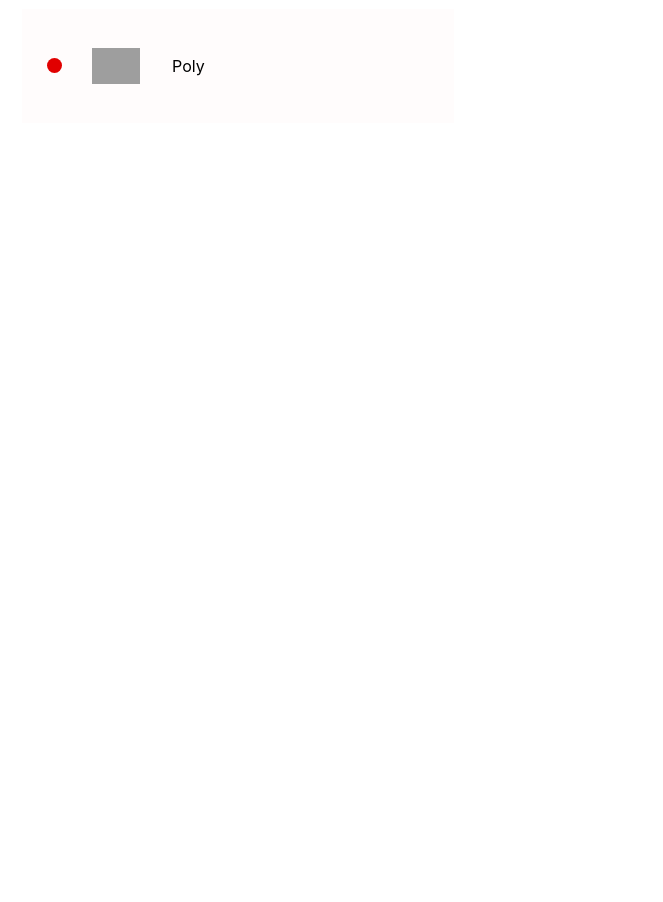
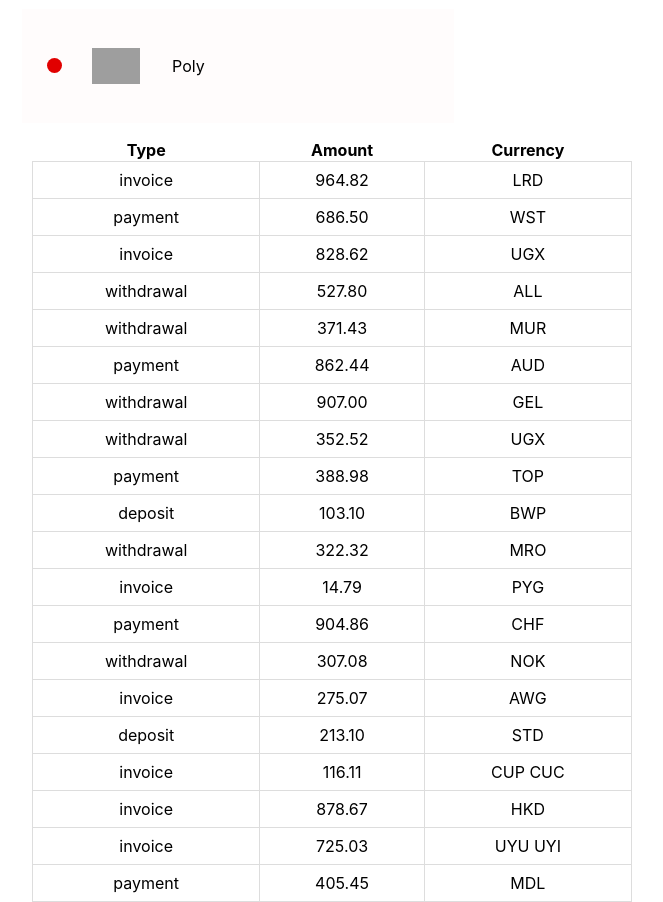
Before and after one commit to ectionboy/goit-react-hw-01-components, a React (Create React App) app: page / in a window 1280 px wide. Shown: the part 1160-2062 px from the top of the page, without its empty margins (18-681 px from the left). Before the commit the page ends 1299 px from the top, so only its background shows below. Built offline with nearby package versions, Linux system fonts and the light colour scheme; grey boxes are pictures that could not be loaded.

Commit message:
add TransactionHistory

```diff
--- a/src/components/App.jsx
+++ b/src/components/App.jsx
@@ -1,10 +1,11 @@
-import { Profile } from './Profile/Profile'
+import { Profile } from './Profile/Profile';
 import { Statistics } from './Statistics/Statistics';
 import { FriendList } from './FriendList/FriendList';
-import user from '../data/profile.user.json'
-import data from '../data/statistics.data.json'
-import friends from'../data/friends.json'
-// import transactions from '../data/transactions.json'
+import user from '../data/profile.user.json';
+import data from '../data/statistics.data.json';
+import friends from '../data/friends.json';
+import transactions from '../data/transactions.json';
+import { TransactionHistory } from './TransactionHistory/TransactionHistory';
 
 export const App = () => {
   return (
@@ -21,7 +22,7 @@ export const App = () => {
 
       <FriendList friends={friends} />
 
-{/* <TransactionHistory items={transactions} /> */}
+      <TransactionHistory items={transactions} />
     </>
   );
 };
--- /dev/null
+++ b/src/components/TransactionHistory/TransactionHistory.jsx
@@ -0,0 +1,34 @@
+import {
+  TablLine,
+  TablСolumn,
+  TransactionTableBody,
+  TransactionTable,
+  Thead,
+  Th,
+} from './TransactionHistory.style';
+
+export const TransactionHistory = ({ items }) => {
+  return (
+    <TransactionTable>
+      <Thead>
+        <TablСolumn>
+          <Th>Type</Th>
+          <Th>Amount</Th>
+          <Th>Currency</Th>
+        </TablСolumn>
+      </Thead>
+
+      <TransactionTableBody>
+        {items.map(item => {
+          return (
+            <TablСolumn key={item.id}>
+              <TablLine>{item.type}</TablLine>
+              <TablLine>{item.amount}</TablLine>
+              <TablLine>{item.currency}</TablLine>
+            </TablСolumn>
+          );
+        })}
+      </TransactionTableBody>
+    </TransactionTable>
+  );
+};
--- /dev/null
+++ b/src/components/TransactionHistory/TransactionHistory.style.js
@@ -0,0 +1,18 @@
+import { styled } from 'styled-components';
+
+export const TransactionTable = styled.table`
+  width: 600px;
+  margin: 0 50px;
+  border-collapse: collapse;
+`;
+export const Thead = styled.thead``;
+export const Th = styled.th``;
+export const TransactionTableBody = styled.tbody`
+  border: 1px solid;
+`;
+export const TablСolumn = styled.tr``;
+export const TablLine = styled.td`
+  border: 1px solid #ddd;
+  padding: 8px;
+  text-align: center;
+`;
```
Lines whose indentation alone changed are shown as unchanged.
